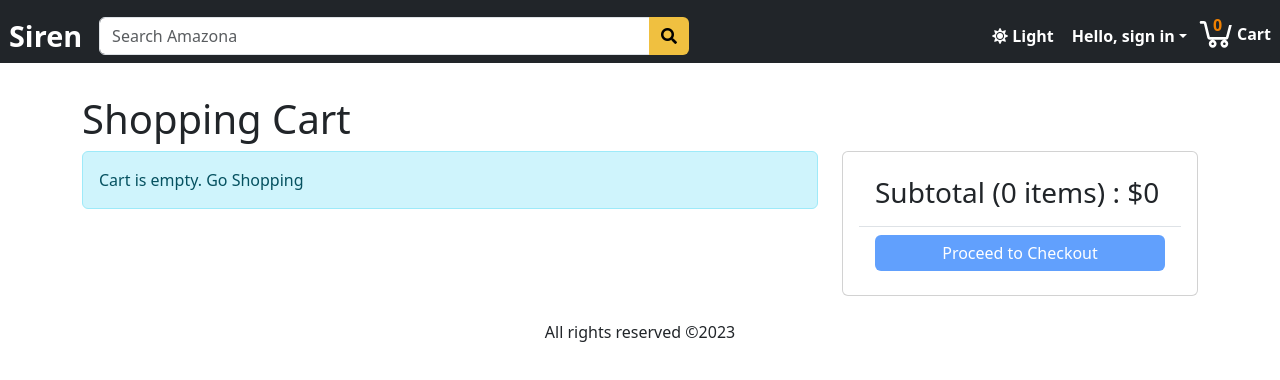
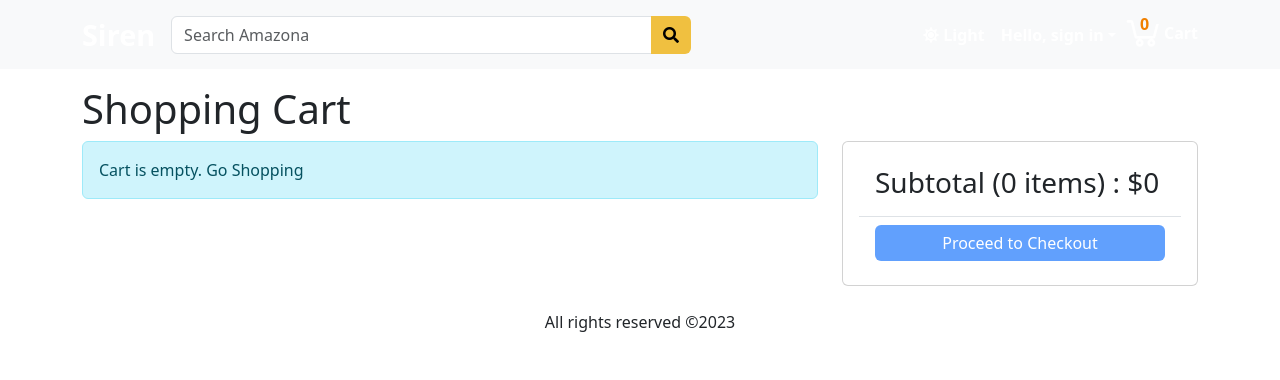
Before and after one commit to whatthefoobar/siren-ecomm-app, a React (Vite) app in the folder frontend/: page /cart in a window 1280 px wide. Shown: the top 380 px of the page. Built offline with nearby package versions, Linux system fonts and the light colour scheme.

Commit message:
fixed the collapsible menu for now

```diff
--- a/frontend/src/components/NavigationBar.tsx
+++ b/frontend/src/components/NavigationBar.tsx
@@ -1,5 +1,5 @@
-import { useContext, useEffect } from "react";
-import { Nav, Navbar, NavDropdown } from "react-bootstrap";
+import { useContext, useEffect, useState } from "react";
+import { Container, Nav, NavDropdown, Navbar } from "react-bootstrap";
 import { Link } from "react-router-dom";
 import { LinkContainer } from "react-router-bootstrap";
 import { Store } from "../Store";
@@ -10,9 +10,9 @@ const NavigationBar = () => {
     state: { mode, cart, userInfo },
     dispatch,
   } = useContext(Store);
+  const [expanded, setExpanded] = useState(false);
 
   useEffect(() => {
-    //curtesy of bootstrap
     document.body.setAttribute("data-bs-theme", mode);
   }, [mode]);
 
@@ -28,20 +28,24 @@ const NavigationBar = () => {
     localStorage.removeItem("paymentMethod");
     window.location.href = "/signin";
   };
+
   return (
     <Navbar
-      className="d-flex flex-column align-items-stretch p-2 pb-0 mb-3"
-      bg="dark"
-      variant="dark"
+      collapseOnSelect
       expand="lg"
+      className="bg-body-tertiary"
+      expanded={expanded}
     >
-      <div className="d-flex justify-content-between align-items-center">
+      <Container>
         <LinkContainer to="/" className="header-link">
           <Navbar.Brand>Siren</Navbar.Brand>
         </LinkContainer>
         <SearchBox />
-
-        <Navbar.Collapse>
+        <Navbar.Toggle
+          aria-controls="responsive-navbar-nav"
+          onClick={() => setExpanded(!expanded)}
+        />
+        <Navbar.Collapse id="responsive-navbar-nav">
           <Nav className="w-100 justify-content-end">
             <Link
               to="#"
@@ -99,7 +103,7 @@ const NavigationBar = () => {
             </Link>
           </Nav>
         </Navbar.Collapse>
-      </div>
+      </Container>
     </Navbar>
   );
 };
--- a/frontend/src/index.css
+++ b/frontend/src/index.css
@@ -67,7 +67,6 @@ img.thumbnail {
 
 a.header-link,
 .header-link > a {
-  border: 1px rgb(33, 37, 41) solid;
   border-radius: 2px;
   color: white !important;
   font-weight: bold;
@@ -75,8 +74,8 @@ a.header-link,
 
 a.header-link:hover,
 .header-link > a:hover {
-  color: white;
-  border: 1px white solid;
+  color: #f08000 !important;
+  /* border: 1px white solid; */
 }
 
 .header .dropdown-menu,
```
